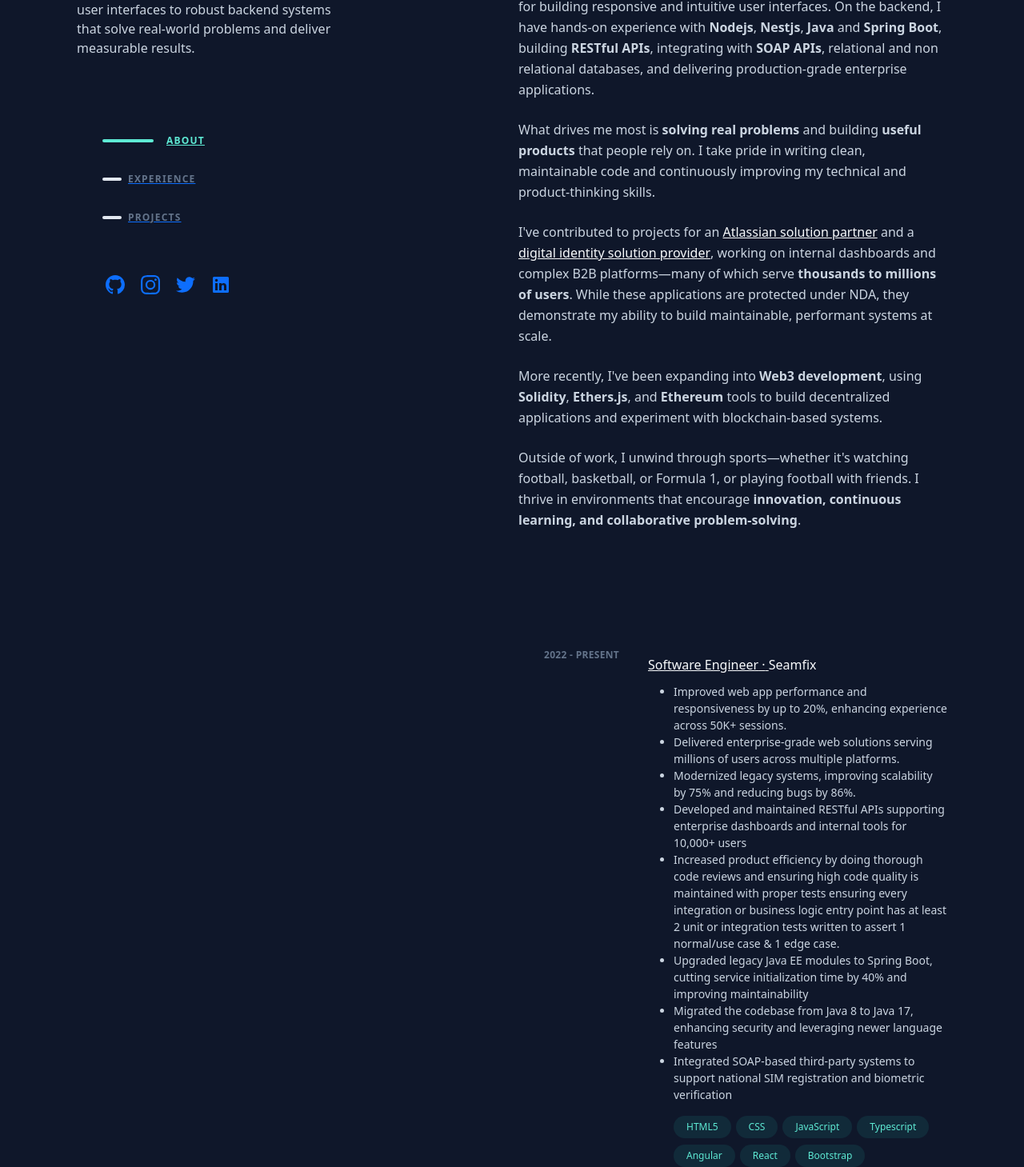
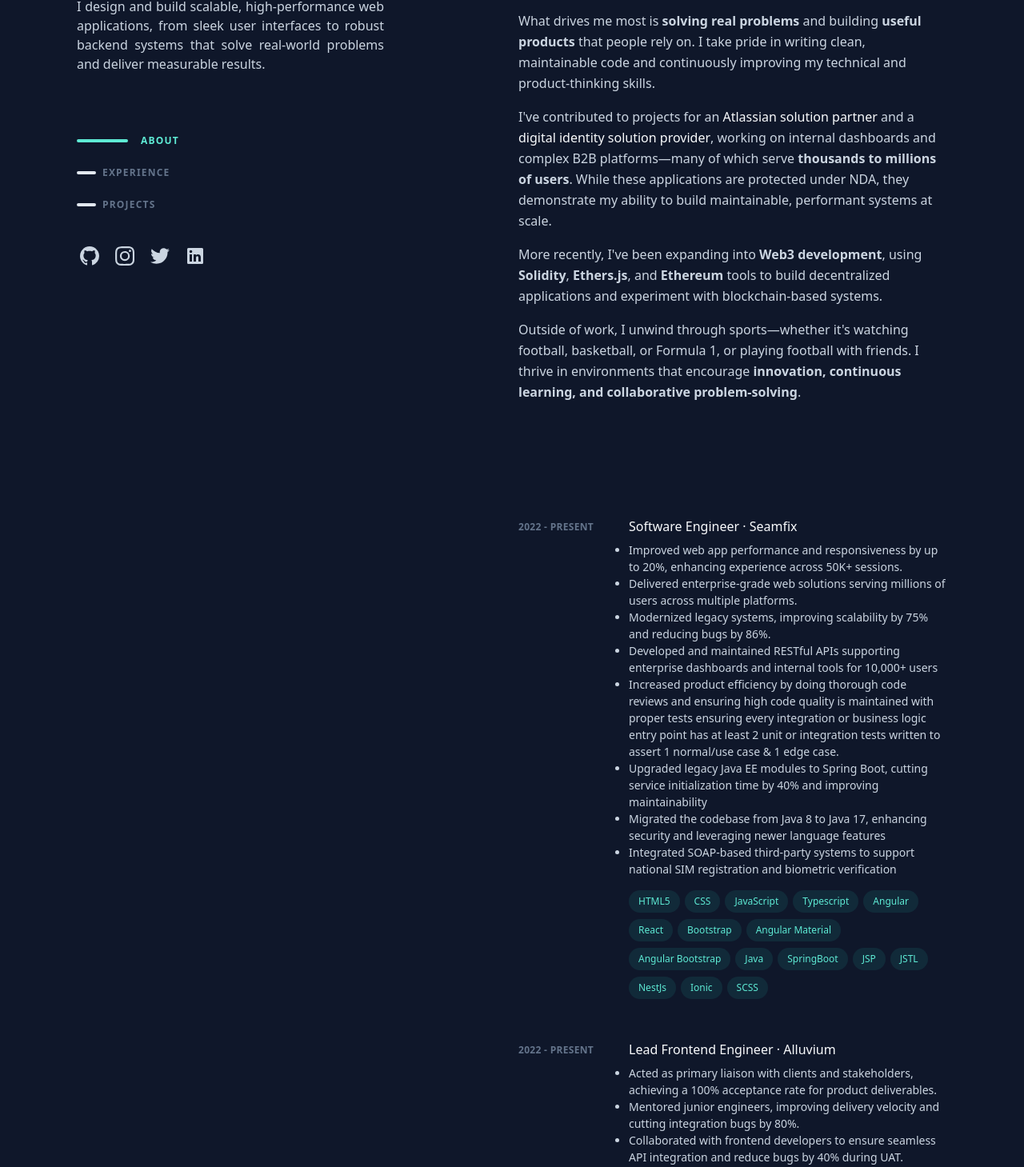
Before and after one commit to timilxr/portfolio, a Next.js app: page / in a window 1280 px wide. Shown: the part 452-1911 px from the top of the page at 80% size. Built offline with nearby package versions, Linux system fonts and the light colour scheme.

Commit message:
UI updates

```diff
--- a/components/about.tsx
+++ b/components/about.tsx
@@ -6,7 +6,7 @@
             id="about"
             className="mb-16 scroll-mt-16 md:mb-24 lg:mb-36 lg:scroll-mt-24"
             aria-label="About me"
-            initial={{ opacity: 0, y: 40 }}
+            initial={{ opacity: 0.1, y: 40 }}
             whileInView={{ opacity: 1, y: 0 }}
             viewport={{ once: true, amount: 0.3 }}
             transition={{ duration: 1, ease: "easeOut" }}
--- a/components/experience.tsx
+++ b/components/experience.tsx
@@ -11,7 +11,7 @@
       layout
       className="mb-16 scroll-mt-16 md:mb-24 lg:mb-36 lg:scroll-mt-24"
       aria-label="Work experience"
-      initial={{ opacity: 0, y: 40 }}
+      initial={{ opacity: 0.2, y: 40 }}
       whileInView={{ opacity: 1, y: 0 }}
       viewport={{ once: true, amount: 0.3 }}
       transition={{ duration: 1, ease: "easeOut" }}
@@ -29,7 +29,7 @@
                 transition={{ duration: 0.4, ease: "easeOut" }}
                 className="mb-12"
               >
-                <div className="group relative grid pb-1 transition-all sm:grid-cols-8 sm:gap-8 md:gap-4">
+                <div className="group relative lg:hover:!opacity-100 lg:group-hover/list:opacity-50 grid pb-1 transition-all sm:grid-cols-8 sm:gap-8 md:gap-4">
                   <header
                     className="z-10 mb-2 mt-1 text-xs font-semibold uppercase tracking-wide text-slate-500 sm:col-span-2"
                     aria-label={role?.date}
@@ -88,6 +88,7 @@
           </motion.div>
         )}
       </div>
+      <div className="mt-12"><a className="inline-flex items-center font-medium leading-tight text-slate-200 font-semibold text-slate-200 group" aria-label="View Résumé" target="_blank" href="/resume.pdf"><span><span className="border-b border-transparent pb-px transition group-hover:border-teal-300 motion-reduce:transition-none">View </span><span className="whitespace-nowrap"><span className="border-b border-transparent pb-px transition group-hover:border-teal-300 motion-reduce:transition-none">Résumé</span><svg xmlns="http://www.w3.org/2000/svg" viewBox="0 0 20 20" fill="currentColor" className="ml-1 inline-block h-4 w-4 shrink-0 -translate-y-px transition-transform group-hover:translate-x-2 group-focus-visible:translate-x-2 motion-reduce:transition-none" aria-hidden="true"><path fillRule="evenodd" d="M3 10a.75.75 0 01.75-.75h10.638L10.23 5.29a.75.75 0 111.04-1.08l5.5 5.25a.75.75 0 010 1.08l-5.5 5.25a.75.75 0 11-1.04-1.08l4.158-3.96H3.75A.75.75 0 013 10z" clipRule="evenodd"></path></svg></span></span></a></div>
     </motion.section>
   );
 };
--- a/components/head.tsx
+++ b/components/head.tsx
@@ -14,7 +14,7 @@
     <header className="lg:sticky lg:top-0 lg:flex lg:max-h-screen lg:w-1/2 lg:flex-col lg:justify-between lg:py-24">
       <div>
         <div className="flex justify-start mb-6">
-          <div className="relative h-24 w-24">
+          <div className="relative h-40 w-40">
             <Image
               src={Photo}
               alt="Ayorinde Timilehin"
@@ -28,7 +28,7 @@
         <h1 className="text-2xl font-bold tracking-tight text-slate-200 sm:text-3xl">Hi, I&apos;m </h1>
         <h2 className="text-4xl font-bold tracking-tight text-slate-200 sm:text-5xl"><Link href="/">Ayorinde Timilehin</Link></h2>
         <h3 className="mt-3 text-lg font-medium tracking-tight text-slate-200 sm:text-xl">Fullstack Software Engineer | React, Next.js, Node.js, Spring Boot</h3>
-        <p className="mt-4 max-w-xs leading-normal">I design and build scalable, high-performance web applications, from sleek user interfaces to robust backend systems that solve real-world problems and deliver measurable results.</p>
+        <p className="mt-4 max-w-sm leading-normal text-justify">I design and build scalable, high-performance web applications, from sleek user interfaces to robust backend systems that solve real-world problems and deliver measurable results.</p>
         <nav className="nav hidden lg:block" aria-label="In-page jump links">
           <ul className="mt-16 w-max">
             {sectionIds.map((id) => (
--- a/components/projects.tsx
+++ b/components/projects.tsx
@@ -11,7 +11,7 @@
             id="projects"
             className="mb-16 scroll-mt-16 md:mb-24 lg:mb-36 lg:scroll-mt-24"
             aria-label="Selected projects"
-            initial={{ opacity: 0, y: 40 }}
+            initial={{ opacity: 0.2, y: 40 }}
             whileInView={{ opacity: 1, y: 0 }}
             viewport={{ once: true, amount: 0.3 }}
             transition={{ duration: 1, ease: "easeOut" }}
@@ -34,7 +34,7 @@
                             >
                                 <a href={project?.url} target="_blank" rel="noreferrer" aria-label={project?.name} className="group grid gap-4 pb-1 transition-all sm:grid-cols-8 sm:gap-8 md:gap-4 lg:hover:!opacity-100 lg:group-hover/list:opacity-50 hover:text-slate-200">
                                     <div className="sm:order-2 sm:col-span-6">
-                                        <h3 className="inline-flex items-baseline font-medium leading-tight text-slate-200 hover:text-teal-300 focus-visible:text-teal-300 group/link text-base">
+                                        <h3 className="inline-flex items-baseline font-medium leading-tight text-slate-200 hover:text-teal-300 group-hover:text-teal-300 focus-visible:text-teal-300 group/link text-base">
                                             <span>{project?.name}</span>
                                         </h3>
                                         <p className="mt-2 text-sm leading-normal">{project.description}</p>
--- a/pages/index.tsx
+++ b/pages/index.tsx
@@ -19,7 +19,7 @@
 software engineer to contribute to cutting-edge projects and further enhance technical expertise in a collaborative and
 dynamic environment." />
         <link rel="icon" href="/favicon.ico" />
-        <link href="https://cdn.jsdelivr.net/npm/bootstrap@5.2.0/dist/css/bootstrap.min.css" rel="stylesheet" integrity="sha384-gH2yIJqKdNHPEq0n4Mqa/HGKIhSkIHeL5AyhkYV8i59U5AR6csBvApHHNl/vI1Bx" crossOrigin="anonymous"></link>
+        {/* <link href="https://cdn.jsdelivr.net/npm/bootstrap@5.2.0/dist/css/bootstrap.min.css" rel="stylesheet" integrity="sha384-gH2yIJqKdNHPEq0n4Mqa/HGKIhSkIHeL5AyhkYV8i59U5AR6csBvApHHNl/vI1Bx" crossOrigin="anonymous"></link> */}
       </Head>
 
       {/* <main className={styles.main}>
--- a/styles/globals.css
+++ b/styles/globals.css
@@ -1,6 +1,3 @@
-@tailwind base;
-@tailwind components;
-@tailwind utilities;
 
 html,
 body {
@@ -8,11 +5,6 @@
   margin: 0;
   font-family: -apple-system, BlinkMacSystemFont, Segoe UI, Roboto, Oxygen,
     Ubuntu, Cantarell, Fira Sans, Droid Sans, Helvetica Neue, sans-serif;
-}
-
-a {
-  color: inherit;
-  text-decoration: none;
 }
 
 * {
@@ -28,3 +20,13 @@
     background: black;
   }
 } */
+
+
+@tailwind base;
+@tailwind components;
+@tailwind utilities;
+
+a {
+  color: inherit;
+  text-decoration: none;
+}
```
